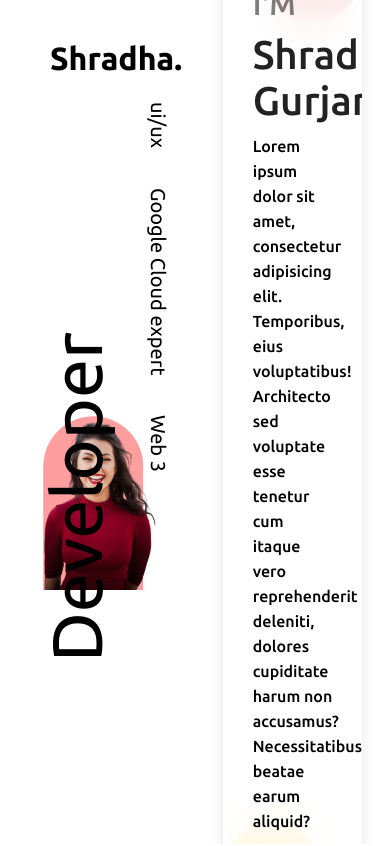
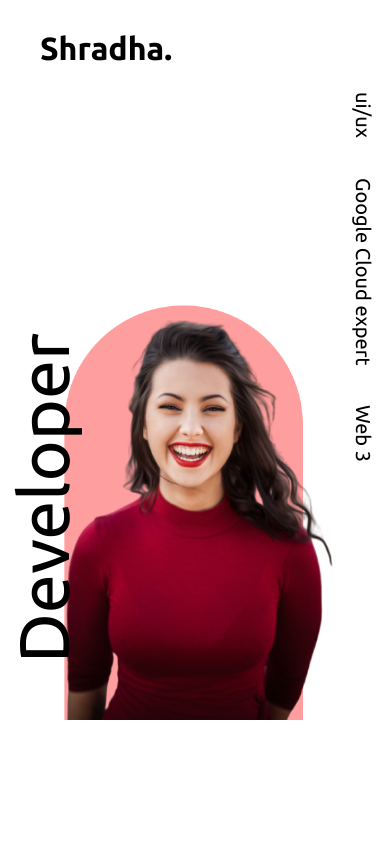
Before and after one commit to anshitmishra/shradha-portfolio, a Next.js app: page / in a window 390 px wide. Shown: the top 846 px of the page. Built offline with nearby package versions, Linux system fonts and the light colour scheme.

Commit message:
responsive

```diff
--- a/src/app/page.module.css
+++ b/src/app/page.module.css
@@ -152,7 +152,7 @@
   width: auto;
   height: auto;
   font-size: 30px;
-  font-weight: 500;
+  font-weight: 400;
   color:rgba(0, 0, 0);
   opacity: .5;
 }
@@ -199,3 +199,61 @@
   background: transparent;
   border: 1px solid black;
 }
+
+
+/* Extra small devices (phones, 600px and down) */
+@media only screen and (max-width: 600px) {
+  .main {
+    position: relative;
+    width: 100%;
+    height: auto;
+  }
+  .mainContainer {
+    position: relative;
+    width: 100%;
+    height: auto;
+    display: flex;
+    flex-direction: column;
+    justify-content: center;
+    align-items: center;
+  }
+  .mainContainerItemOne {
+    position: relative;
+    width: 100%;
+    height: 100vh;
+    padding: 10px;
+    display: flex;
+    flex-direction: column;
+    justify-content: center;
+    align-items: center;
+  }
+
+  .mainContainerItemTwo {
+    position: relative;
+    width: 100%;
+    height: auto;
+    padding: 20px;
+    display: flex;
+    justify-content: center;
+    align-items: center;
+  }
+  .mainContainerItemOneHolderItem {
+    position: absolute;
+    bottom: 0;
+    left: 50%;
+    transform: translateX(-50%);
+    width: 80%;
+    height: 90%;
+  }
+  .mainContainerItemOneHolderItemText {
+    position: absolute;
+    left: -15%;
+    top: 50%;
+    transform: translateY(-50%) rotate(180deg);
+    width: auto;
+    height: auto;
+    writing-mode: vertical-lr;
+    font-size: 70px;
+    color: black;
+  }
+}
```
Also changed, not shown: 1 other file (tests, documents, lock files or other folders).
